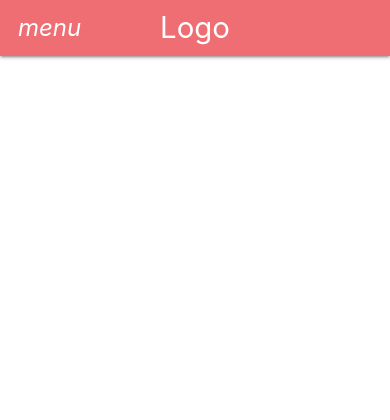
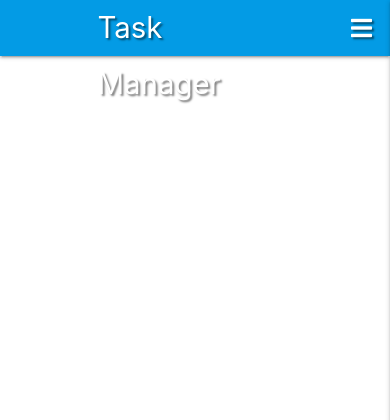
Before and after one commit to marcusnolan/task-manager, a Flask app: page / in a window 390 px wide. Shown: the top 420 px of the page. Run offline with Flask 2, Linux system fonts and the light colour scheme; data that the repository does not hold is empty; some libraries are stand-ins or nearby versions.

Commit message:
nav and mobile sidebar added

```diff
--- a/static/css/style.css
+++ b/static/css/style.css
@@ -0,0 +1,3 @@
+.text-shadow {
+    text-shadow: 2px 2px 2px rgba(0, 0, 0, 0.5);
+}
--- a/static/js/script.js
+++ b/static/js/script.js
@@ -0,0 +1,3 @@
+$(document).ready(function(){
+    $('.sidenav').sidenav({edge: "right"});
+  });
--- a/templates/base.html
+++ b/templates/base.html
@@ -9,7 +9,7 @@
         crossorigin="anonymous" />
     <link rel="stylesheet" href="https://cdnjs.cloudflare.com/ajax/libs/materialize/1.0.0/css/materialize.min.css"
         type="text/css">
-    <link rel="stylesheet" href="{{ url_for('static', filename='css/style.css') }}" type="text/css">
+    <link rel="stylesheet" type="text/css" href="{{ url_for('static', filename='css/style.css') }}">
     {% block styles %}
     {% endblock %}
     <title>Task Manager</title>
@@ -19,25 +19,34 @@
 
     <header>
         <!-- top navbar -->
-        <nav>
+        <nav class="nav-extended text-shadow light-blue darken-1">
             <div class="nav-wrapper">
-                <a href="#!" class="brand-logo">Logo</a>
-                <a href="#" data-target="mobile-demo" class="sidenav-trigger"><i class="material-icons">menu</i></a>
+                <a href="{{ url_for('get_tasks') }}" class="brand-logo">Task Manager</a>
+                <a href="#" data-target="mobile-demo" class="sidenav-trigger right"><i class="fas fa-bars"></i></a>
                 <ul class="right hide-on-med-and-down">
-                    <li><a href="sass.html">Sass</a></li>
-                    <li><a href="badges.html">Components</a></li>
-                    <li><a href="collapsible.html">Javascript</a></li>
-                    <li><a href="mobile.html">Mobile</a></li>
+                    <li><a href="{{ url_for('get_tasks') }}">Home</a></li>
+                    <li><a href="#">Profile</a></li>
+                    <li><a href="#">New Task</a></li>
+                    <li><a href="#">Manage Categories</a></li>
+                    <li><a href="#">Log Out</a></li>
+                    <li><a href="#">Log In</a></li>
+                    <li><a href="#">Register</a></li>
                 </ul>
             </div>
         </nav>
 
         <!-- mobile side bar -->
         <ul class="sidenav" id="mobile-demo">
-            <li><a href="sass.html">Sass</a></li>
-            <li><a href="badges.html">Components</a></li>
-            <li><a href="collapsible.html">Javascript</a></li>
-            <li><a href="mobile.html">Mobile</a></li>
+            <li>
+                <h4 class="center-align light-blue-text text-darken-4">Task Manager</h4>
+            </li>
+            <li><a href="{{ url_for('get_tasks') }}">Home</a></li>
+            <li><a href="#">Profile</a></li>
+            <li><a href="#">New Task</a></li>
+            <li><a href="#">Manage Categories</a></li>
+            <li><a href="#">Log Out</a></li>
+            <li><a href="#">Log In</a></li>
+            <li><a href="#">Register</a></li>
         </ul>
     </header>
 
```
